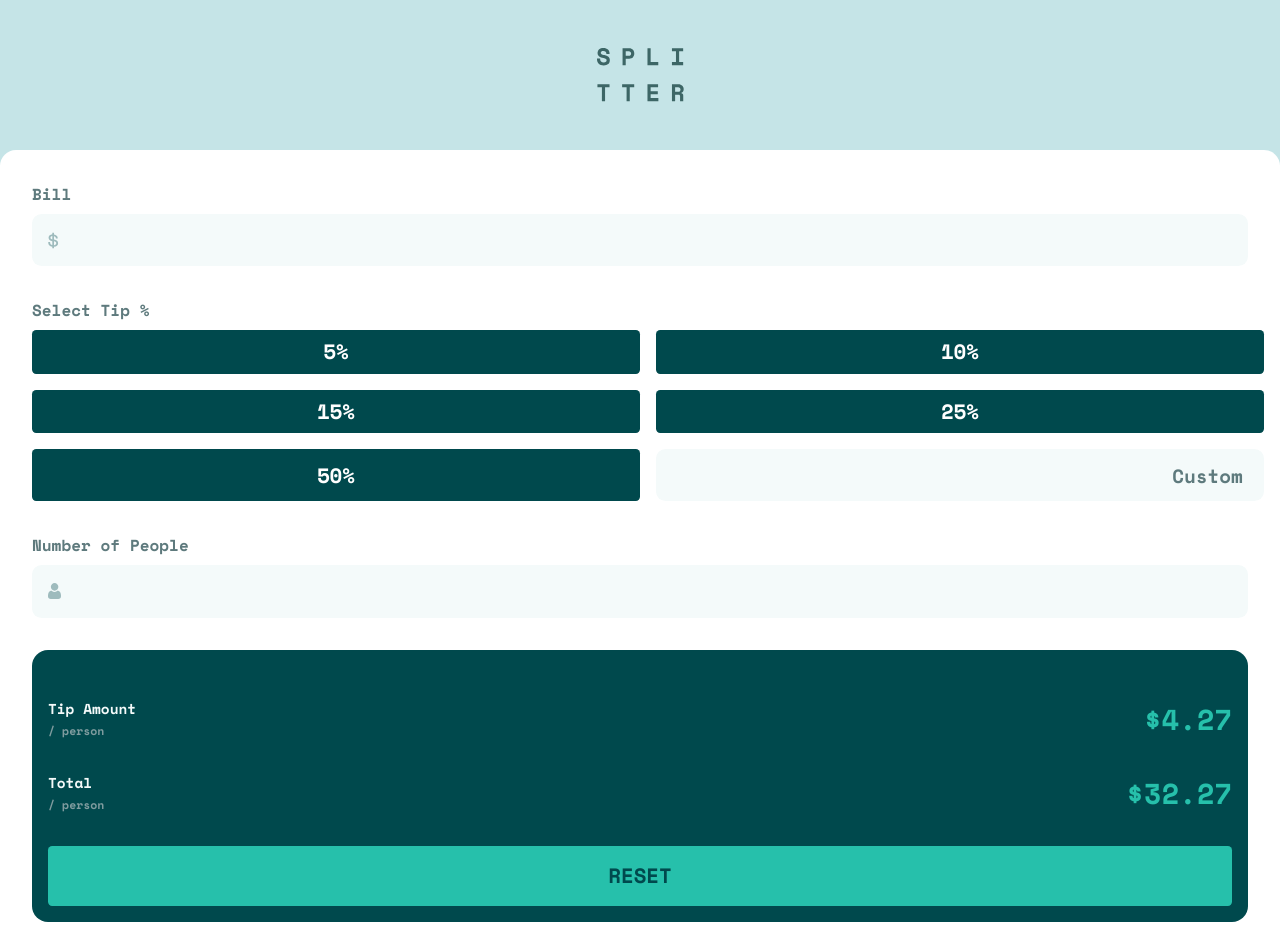
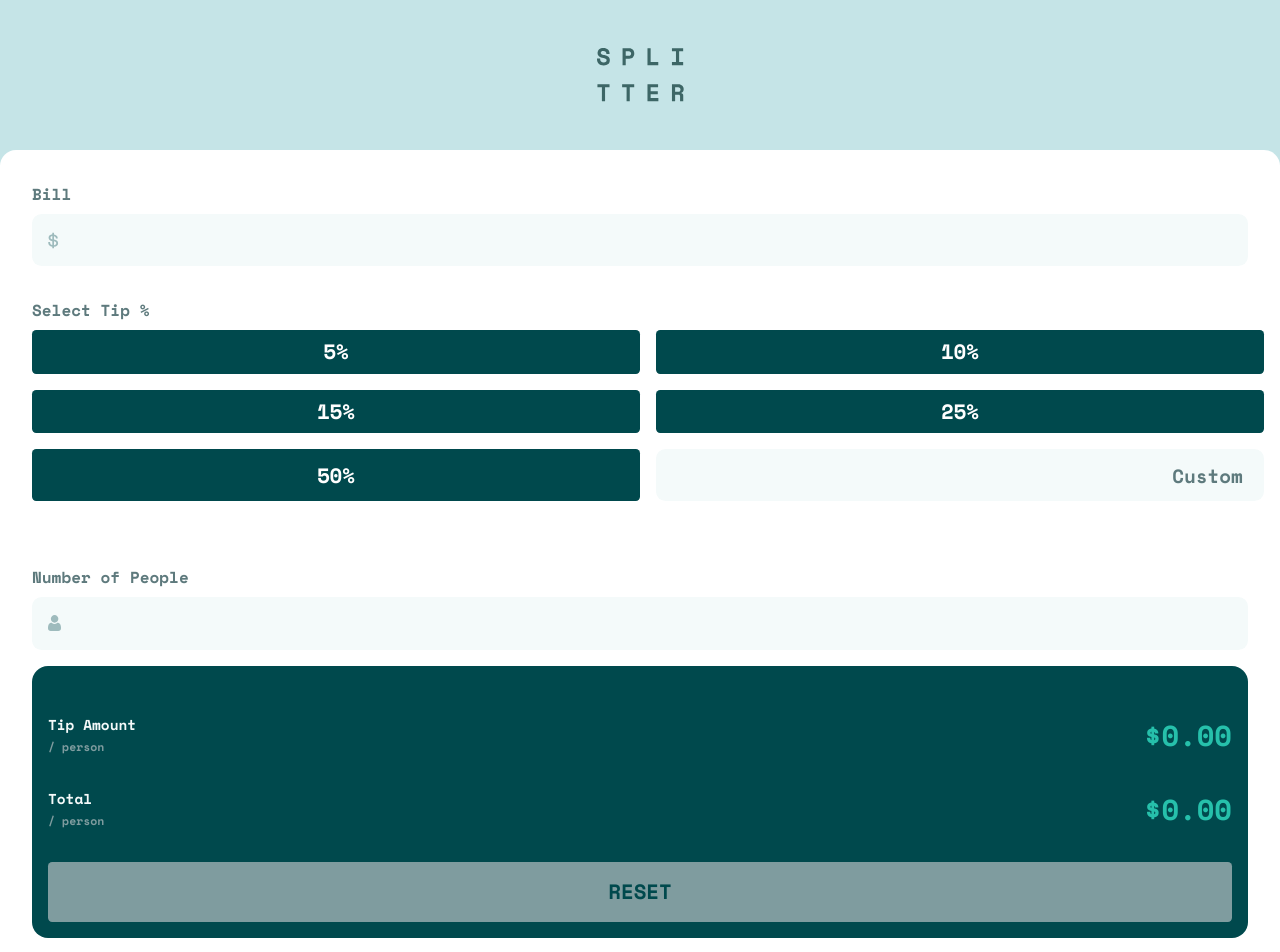
Before and after one commit to Temi-pinheiro/react-tip-calculator, a React (Vite) app: page / in a window 1280 px wide. Shown: the top 952 px of the page. Built offline with nearby package versions, Linux system fonts and the light colour scheme.

Commit message:
Added calculation functionality

```diff
--- a/src/App.css
+++ b/src/App.css
@@ -39,6 +39,10 @@ body {
   border-color: hsl(172, 67%, 50%);
 }
 
+.textbox.negative {
+  border-color: #d49090;
+}
+
 button {
   border: none;
   border-radius: 0.2em;
--- a/src/App.jsx
+++ b/src/App.jsx
@@ -1,4 +1,4 @@
-import { useState } from 'react';
+import { useState, useEffect } from 'react';
 import './App.css';
 import styled from 'styled-components';
 import logo from '../images/logo.svg';
@@ -6,10 +6,71 @@ import TipButton from './TipButtons';
 import person from '../images/icon-person.svg';
 import dollar from '../images/icon-dollar.svg';
 
-const tips = [5, 10, 15, 25, 50];
 // console.log(window.innerWidth);
 
 function App() {
+  const tips = [5, 10, 15, 25, 50];
+
+  const [total, setTotal] = useState(0.0);
+  const [tipAmount, setTipAmount] = useState(0.0);
+  const [bill, setBill] = useState('');
+  const [people, setPeople] = useState('');
+  const [customAmount, setCustomAmount] = useState('');
+  const [tipPercentage, setTipPercentage] = useState('');
+  const [isDisabled, setDisabled] = useState(true);
+  const [isActive, setActive] = useState(false);
+
+  useEffect(() => {
+    calculateTips();
+  }, [tipPercentage, bill, people]);
+
+  const handleBillChange = (e) => {
+    // console.log(e);
+    setBill(e.target.value);
+  };
+  const handlePeopleChange = (e) => {
+    setPeople(e.target.value);
+    const check = document.querySelector('#zero');
+    if (e.target.value < 1) {
+      check.classList.add('negative');
+      setActive(true);
+    } else {
+      check.classList.remove('negative');
+    }
+  };
+
+  const handleAmountChange = (e) => {
+    setCustomAmount(e.target.value);
+    setTipPercentage(e.target.value);
+    calculateTips();
+  };
+
+  const assignTips = (value) => {
+    setTipPercentage(value);
+    calculateTips();
+  };
+
+  const calculateTips = () => {
+    const totalTips = bill > 0 ? bill * (tipPercentage / 100) : 0.0;
+    const tipPerPerson = people > 0 ? totalTips / people : 0.0;
+    if (bill > 0 && people > 0) {
+      setTotal(totalTips);
+      setTipAmount(tipPerPerson);
+      setDisabled(false);
+    }
+  };
+
+  const handleResetClick = (e) => {
+    setBill('');
+    setCustomAmount('');
+    setPeople('');
+    setTotal(0.0);
+    setTipAmount(0.0);
+    setDisabled(true);
+    setActive(false);
+  };
+
+  //TODO create a production branch without comments
   return (
     <Container>
       <img src={logo} alt='logo' />
@@ -18,39 +79,63 @@ function App() {
           <h3>Bill</h3>
           <InputContainer>
             <img src={dollar} />
-            <TaxInput className='textbox' type='number'></TaxInput>
+            <BillInput
+              className='textbox'
+              type='number'
+              value={bill}
+              onChange={handleBillChange}
+            ></BillInput>
           </InputContainer>
         </BillSection>
         <TipSection className='bottomSpacing'>
           <h3>Select Tip %</h3>
           <ButtonSection className='bottomSpacing'>
             {tips.map((tip) => {
-              return <TipButton value={tip} key={tip} />;
+              return <TipButton value={tip} key={tip} getTip={assignTips} />;
             })}
-            <TipInput className='textbox' placeholder='Custom' type='number' />
+            <TipInput
+              className='textbox'
+              placeholder='Custom'
+              type='number'
+              value={customAmount}
+              onChange={handleAmountChange}
+            />
           </ButtonSection>
-          <h3>Number of People</h3>
+        </TipSection>
+
+        <PeopleSection>
+          <div className='people'>
+            <h3>Number of People</h3>
+            <h3 id='zero'>Can't be zero</h3>
+          </div>
           <InputContainer>
             <img src={person} />
-            <PeopleInput className='textbox' type='number'></PeopleInput>
+            <PeopleInput
+              className={`${isActive && people < 1 && 'negative'} textbox`}
+              type='number'
+              value={people}
+              onChange={handlePeopleChange}
+            ></PeopleInput>
           </InputContainer>
-        </TipSection>
+        </PeopleSection>
         <ResultCard className='bottomSpacing'>
           <TipAmount>
             <p>
               Tip Amount
               <span>/ person</span>
             </p>
-            <h2>$4.27</h2>
+            <h2>${tipAmount.toFixed(2)}</h2>
           </TipAmount>
           <Total>
             <p>
               Total
               <span>/ person</span>
             </p>
-            <h2>$32.27</h2>
+            <h2>${total.toFixed(2)}</h2>
           </Total>
-          <button>Reset</button>
+          <ResetButton disabled={isDisabled} onClick={handleResetClick}>
+            Reset
+          </ResetButton>
         </ResultCard>
       </Calculator>
     </Container>
@@ -89,7 +174,7 @@ const Calculator = styled.div`
   }
 `;
 const BillSection = styled.section``;
-const TaxInput = styled.input``;
+const BillInput = styled.input``;
 const TipSection = styled.section``;
 const ButtonSection = styled.section`
   display: grid;
@@ -121,19 +206,7 @@ const ResultCard = styled.section`
   border-radius: 1em;
   padding: 1em;
   color: hsl(189, 41%, 97%);
-
-  button {
-    padding: 0.7em 1em;
-    text-transform: uppercase;
-    background-color: hsl(172, 67%, 45%);
-    color: hsl(183, 100%, 15%);
-    width: 100%;
-    /* margin-top: 1em; */
-
-    &:hover {
-      background-color: hsl(172, 67%, 80%);
-    }
-  }
+  margin-top: 1em;
 `;
 const TipAmount = styled.section`
   display: flex;
@@ -171,4 +244,40 @@ const InputContainer = styled.section`
     left: 1em;
   }
 `;
+
+const PeopleSection = styled.section`
+  .people {
+    display: flex;
+    justify-content: space-between;
+
+    #zero {
+      color: #d49090;
+      /* display: none; */
+      visibility: hidden;
+      opacity: 0;
+      transition: all 200ms ease-in-out;
+    }
+
+    #zero.negative {
+      visibility: visible;
+      opacity: 1;
+      display: block;
+    }
+  }
+`;
+
+const ResetButton = styled.button`
+  padding: 0.7em 1em;
+  text-transform: uppercase;
+  color: hsl(183, 100%, 15%);
+  width: 100%;
+  background-color: ${(props) =>
+    props.disabled ? 'hsl(184, 14%, 56%)' : 'hsl(172, 67%, 45%)'};
+  &:hover {
+    background-color: ${(props) =>
+      props.disabled ? 'hsl(184, 14%, 56%)' : 'hsl(172, 67%, 80%)'};
+    cursor: ${(props) => (props.disabled ? 'initial' : 'pointer')};
+  }
+`;
+
 export default App;
--- a/src/TipButtons.jsx
+++ b/src/TipButtons.jsx
@@ -1,9 +1,13 @@
 import { useState } from 'react';
 
 function TipButton(props) {
-  const { value } = props;
+  const { value, getTip } = props;
 
-  return <button>{value}%</button>;
+  const handleClick = (e) => {
+    getTip(value);
+  };
+
+  return <button onClick={handleClick}>{value}%</button>;
 }
 
 export default TipButton;
```
